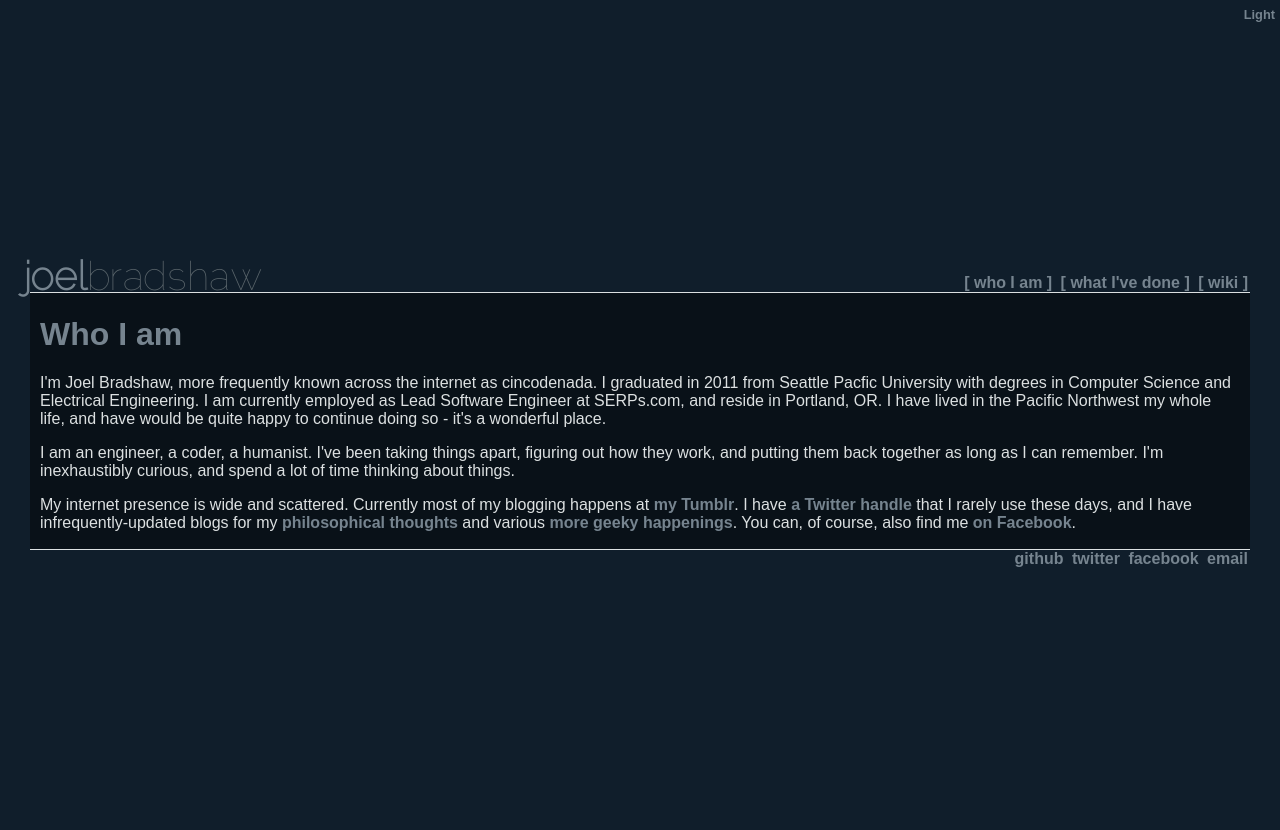
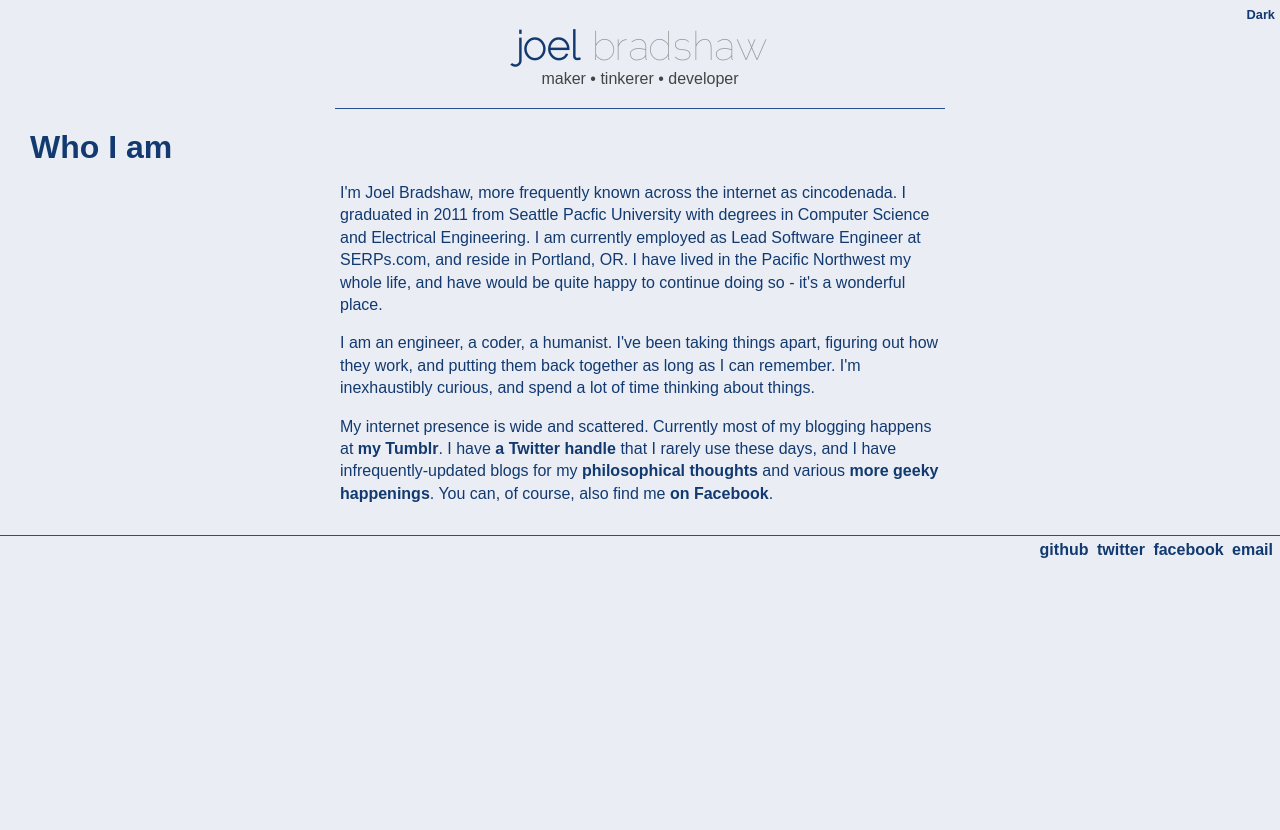
Before and after one commit to cincodenada/portfolio, a PHP site: page /about.php in a window 1280 px wide. Before the commit the page ends 567 px from the top, so only its background shows below. Run offline with PHP 8.4, Linux system fonts and the light colour scheme; style sheets or scripts are compiled from the project's sources; some libraries are stand-ins or nearby versions.

Commit message:
Rearrange a bunch of stuff, remove genned css
Simplify, centered, cleaner

```diff
--- a/css/style.css
+++ /dev/null
@@ -1,202 +0,0 @@
-/* From http://www.colourlovers.com/palette/418420/Shoot_the_Works */
-/* Basics/resets */
-html, body {
-  height: 100%;
-  margin: 0;
-  padding: 0; }
-
-body {
-  background-color: #fff;
-  color: #000; }
-
-ul {
-  margin: 0;
-  padding: 0;
-  list-style-type: none; }
-
-li {
-  margin: 0;
-  padding: 0;
-  display: inline; }
-
-@font-face {
-  font-family: "Raleway Thin";
-  src: local("Raleway Thin"), url("../fonts/raleway_thin-webfont.woff"), url("../fonts/raleway_thin-webfont.ttf");
-  font-weight: thin;
-  font-style: thin; }
-
-/* Vertical centering */
-#outer {
-  position: relative;
-  width: 100%;
-  height: 100%;
-  display: table; }
-
-#middle {
-  display: table-cell;
-  vertical-align: middle;
-  text-align: center; }
-
-.ie6 #middle, .ie7 #middle {
-  position: absolute;
-  top: 50%;
-  width: 100%;
-  text-align: center; }
-
-.ie6 #wrapper, .ie7 #wrapper {
-  position: relative;
-  top: -50%; }
-
-/* Classes */
-.clearfix {
-  clear: both; }
-
-.right {
-  float: right; }
-
-/* General rules */
-a {
-  font-weight: bold;
-  text-decoration: none; }
-
-a:visited, a:link {
-  color: #123a70; }
-
-a:hover, a:active {
-  color: #274f92; }
-
-body {
-  font-family: sans-serif;
-  background-color: #eaedf4;
-  color: #444; }
-
-h1, h2, h3, h4, h5 {
-  color: #123a70; }
-
-/* Specific styles */
-#title_main {
-  color: #123a70;
-  font-weight: bold; }
-
-#title_second {
-  color: #999999; }
-
-.barelink {
-  font-weight: normal;
-  color: inherit; }
-
-.curpage {
-  color: #274f92;
-  font-weight: bold; }
-
-#wrapper {
-  text-align: left;
-  margin: 0px 30px; }
-
-div[role='main'] {
-  padding: 1px 10px;
-  background: white; }
-
-header {
-  border-bottom: 1px solid #274f92;
-  position: relative; }
-
-footer {
-  border-top: 1px solid #274f92;
-  position: relative; }
-
-#site_title {
-  font-family: "Raleway Thin", sans-serif;
-  font-size: 2.5em;
-  float: left;
-  margin-bottom: -0.5em;
-  position: relative;
-  top: 0.25em;
-  left: -0.25em; }
-
-nav li {
-  margin: 0px 2px; }
-
-header ul {
-  display: inline; }
-
-#topnav {
-  float: right;
-  font-size: 1em;
-  margin-top: 1.5em; }
-
-#bottomnav {
-  position: absolute;
-  right: 0px;
-  top: 0px; }
-
-.articleimg {
-  float: left;
-  margin: 0px 20px 20px 0px; }
-
-ul.nav a:before {
-  content: '['; }
-ul.nav a:after {
-  content: ']'; }
-
-ul.tile_list li {
-  z-index: 0;
-  position: relative;
-  width: 230px;
-  height: 230px;
-  margin: 10px;
-  padding: 10px;
-  float: left;
-  border-radius: 5px;
-  text-shadow: white 1px 1px; }
-  ul.tile_list li h2, ul.tile_list li h3 {
-    margin-top: 0px; }
-  ul.tile_list li .imgcover {
-    position: absolute;
-    top: 0px;
-    left: 0px;
-    background: rgba(255, 255, 255, 0.75);
-    width: 250px;
-    height: 250px;
-    z-index: -1;
-    border-radius: 4px; }
-ul.tile_list:before, ul.tile_list:after {
-  content: "";
-  display: table; }
-ul.tile_list:after {
-  clear: both; }
-
-#the_lights {
-  position: absolute;
-  right: 0px;
-  top: 0px;
-  padding: 5px;
-  z-index: 10; }
-  #the_lights a {
-    font-size: 80%; }
-
-/* From http://www.colourlovers.com/palette/2271092/Cry_If_You_Want_To */
-/* From http://www.colourlovers.com/palette/1673253/my_heart_says_yes */
-body.dark {
-  background-color: #101e2b;
-  color: #dce0e1; }
-  body.dark a:visited, body.dark a:link {
-    color: #76848f; }
-  body.dark a:hover, body.dark a:active {
-    color: #dce0e1; }
-  body.dark h1, body.dark h2, body.dark h3, body.dark h4, body.dark h5 {
-    color: #76848f; }
-  body.dark #title_main {
-    color: #76848f; }
-  body.dark #title_second {
-    color: #5a656b; }
-  body.dark div[role='main'] {
-    background: #091118; }
-  body.dark .curpage {
-    color: #dce0e1; }
-  body.dark header, body.dark footer {
-    border-color: #dce0e1; }
-  body.dark ul.tile_list li {
-    text-shadow: black 1px 1px; }
-    body.dark ul.tile_list li .imgcover {
-      background: rgba(0, 0, 0, 0.85); }
--- a/inc/footer.php
+++ b/inc/footer.php
@@ -9,7 +9,7 @@
                 </ul>
             </nav>
         </footer>
-    </div></div></div>
+    </div>
 
 
     <!-- JavaScript at the bottom for fast page loading -->
--- a/inc/header.php
+++ b/inc/header.php
@@ -29,49 +29,19 @@
              Create your own custom Modernizr build: www.modernizr.com/download/ -->
     <script src="/js/libs/modernizr-2.5.3.min.js"></script>
 </head>
-<?php $bgtheme = empty($_COOKIE['bgtheme']) ? 'dark' : $_COOKIE['bgtheme']; ?>
+<?php $bgtheme = empty($_COOKIE['bgtheme']) ? '' : $_COOKIE['bgtheme']; ?>
 <body <?=($bgtheme == 'dark') ? 'class="dark"' : ''?>>
     <div id="the_lights"><a href="#"><?=($bgtheme == 'dark') ? 'Light' : 'Dark' ?></a></div>
     <!-- Prompt IE 6 users to install Chrome Frame. Remove this if you support IE 6.
              chromium.org/developers/how-tos/chrome-frame-getting-started -->
     <!--[if lt IE 7]><p class=chromeframe>Your browser is <em>ancient!</em> <a href="http://browsehappy.com/">Upgrade to a different browser</a> or <a href="http://www.google.com/chromeframe/?redirect=true">install Google Chrome Frame</a> to experience this site.</p><![endif]-->
     <!-- Vertical centering -->
-    <div id="outer"><div id="middle"><div id="wrapper">
+    <div id="wrapper">
         <header>
-            <a id="site_title" class="barelink" href="/"><span id="title_main">joel</span><span id="title_second">bradshaw</span></a>
-            <nav id="topnav">
-                <?php
-                    $pages = array(
-                        'who I am' => '/about',
-                        'what I\'ve done' => '/projects',
-                        //'portfolio' => '/portfolio',
-                        'wiki' => '/wiki'
-                    );
-                    $matches = array();
-                    $curpage = $subpage = null;
-                    if(preg_match('#/(?P<page>\w+)(?:/(?P<subpage>\w+))?(?P<extra>.*)#',$_SERVER['REQUEST_URI'],$matches)) {
-                      $curpage = $matches['page'];
-                      $subpage = $matches['subpage'];
-                    }
-                ?>
-                <ul class="nav">
-                <?php foreach($pages as $title => $url): ?>
-                    <li>
-                        <?php if($title == $curpage): ?>
-                            <span class="curpage">
-                        <?php else: ?>
-                            <a href="<?php echo $url ?>">
-                        <?php endif ?>
-                            <?php echo $title ?>
-                        <?php if($title == $curpage): ?>
-                            </span>
-                        <?php else: ?>
-                            </a>
-                        <?php endif ?>
-                    </li>
-                <?php endforeach ?>
-                </ul>
-            </nav>
-            <div class="clearfix"></div>
+            <a id="title" class="barelink" href="/"><span id="title_main">joel</span> <span id="title_second">bradshaw</span></a>
+            <br/>
+            <span id="subtitle">
+                maker • tinkerer • developer
+            </span>
         </header>
-        <div role="main">
+        <hr/>
--- a/scss/dark.scss
+++ b/scss/dark.scss
@@ -19,7 +19,7 @@ body.dark {
   a:visited, a:link { color: $primary; }
   a:hover, a:active { color: $highlight; }
 
-  h1, h2, h3, h4, h5 { color: $primary; }
+  p, h1, h2, h3, h4, h5 { color: $primary; }
 
   #title_main { color: $primary; }
   #title_second { color: $secondary; }
@@ -28,7 +28,7 @@ body.dark {
 
   .curpage { color: $highlight; }
 
-  header, footer {
+  header, footer, hr {
     border-color: $highlight;
   }
 
--- a/scss/style.scss
+++ b/scss/style.scss
@@ -9,6 +9,13 @@ $background: lighten(#96A8C8,25%);  //Stolen from xkcd
 html, body { height: 100%; margin: 0; padding: 0;}
 body { background-color: #fff; color: #000;  }
 
+p {
+  color: $primary;
+  max-width: 600px;
+  margin: 1em auto;
+  line-height: 1.4;
+}
+
 ul { margin: 0; padding: 0; list-style-type: none; }
 li { margin: 0; padding: 0; display: inline; }
 
@@ -19,33 +26,6 @@ li { margin: 0; padding: 0; display: inline; }
   url('../fonts/raleway_thin-webfont.ttf');
   font-weight: thin;
   font-style: thin;
-}
-
-/* Vertical centering */
-
-#outer {
-  position: relative;
-  width: 100%;
-  height: 100%;
-  display: table;
-}
-
-#middle {
-  display: table-cell;
-  vertical-align: middle;
-  text-align: center;
-}
-
-.ie6 #middle, .ie7 #middle {
-  position: absolute;
-  top: 50%;
-  width: 100%;
-  text-align: center;
-}
-
-.ie6 #wrapper, .ie7 #wrapper {
-  position: relative;
-  top: -50%;
 }
 
 /* Classes */
@@ -74,6 +54,11 @@ body {
 
 h1, h2, h3, h4, h5 {
   color: $primary;
+  margin: 5px 0px;
+}
+
+h3, h4, h5 {
+  font-weight: normal;
 }
 
 /* Specific styles */
@@ -98,16 +83,19 @@ h1, h2, h3, h4, h5 {
 
 #wrapper {
   text-align:left;
-  margin: 0px 30px;
+  margin: 30px;
 }
 
 div[role='main'] {
-    padding: 1px 10px;
+    padding: 10px;
     background: white;
+    text-align: center;
+    max-width: 1200px;
+    margin: auto;
 }
 
 header {
-  border-bottom: 1px solid $highlight;
+  text-align: center;
   position: relative;
 }
 footer {
@@ -115,14 +103,24 @@ footer {
   position: relative;
 }
 
-#site_title {
+#title {
   font-family: "Raleway Thin", sans-serif;
   font-size: 2.5em;
-  float: left;
-  margin-bottom: -0.5em;
   position: relative;
-  top: 0.25em;
-  left: -0.25em;
+}
+#subtitle {
+  clear: both;
+}
+#intro {
+  text-align: center;
+}
+
+hr {
+  border: 0 solid $highlight;
+  border-top-width: 1px;
+  margin: 1.25em 0;
+  width: 50%;
+  margin-left: 25%;
 }
 
 nav li {
@@ -134,7 +132,6 @@ header ul {
 }
 
 #topnav {
-  float: right;
   font-size: 1em;
   margin-top: 1.5em;
 }
@@ -143,6 +140,7 @@ header ul {
   position: absolute;
   right: 0px;
   top: 0px;
+  padding: 5px;
 }
 
 .articleimg {
@@ -163,7 +161,7 @@ ul.tile_list {
     position: relative;
     width: 230px;
     height: 230px;
-    margin: 10px;
+    //margin: 10px;
     padding: 10px;
     float: left;
     border-radius: 5px;
```
Also changed, not shown: css/dark.css (deleted, +0 -25 lines), index.php (+14 -1 lines).
